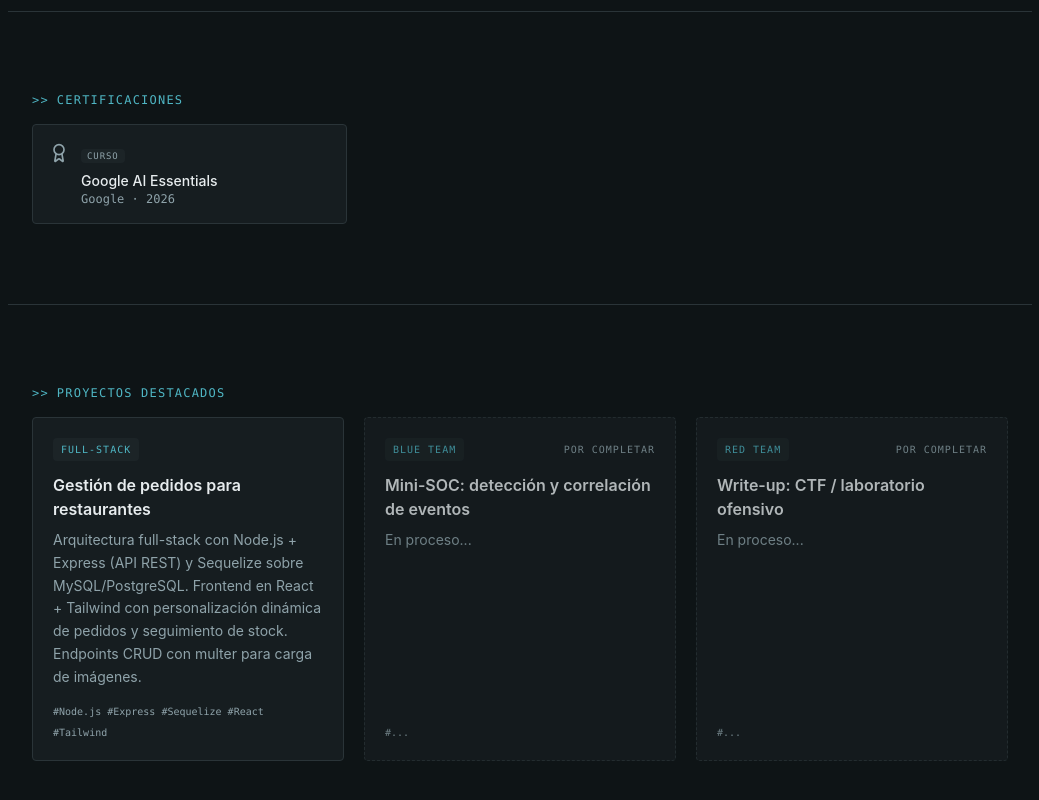
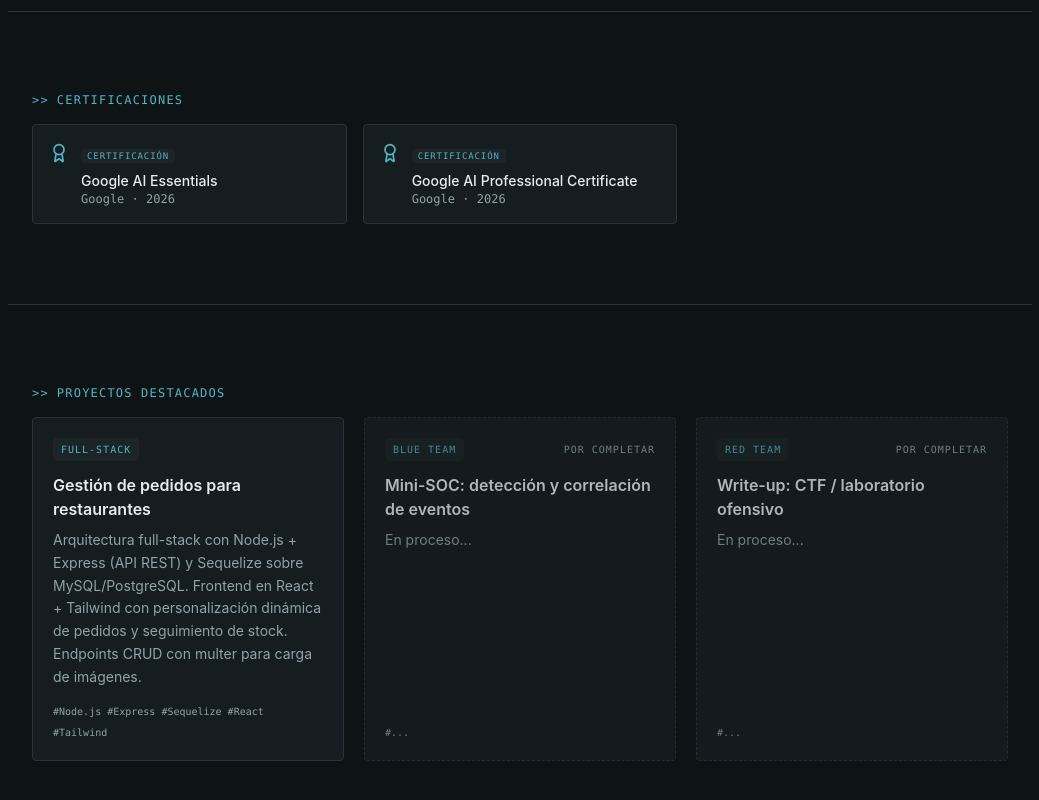
Before and after one commit to vilacprd/Portfolio, a React (Vite) app: page / in a window 1280 px wide. Shown: the part 1156-1956 px from the top of the page, without its empty margins (120-1159 px from the left). Built offline with nearby package versions, Linux system fonts and the light colour scheme.

Commit message:
Nueva certificación

```diff
--- a/src/App.jsx
+++ b/src/App.jsx
@@ -165,15 +165,27 @@ const SKILL_GROUPS = [
 
 const CERTIFICATIONS = [
   {
-    type: "course",
+    type: "certification",
     title: "Google AI Essentials",
     issuer: "Google",
     date: "2026",
     desc: {
-      es: "Curso introductorio sobre fundamentos de IA generativa: cómo funcionan estas herramientas, escritura de prompts efectivos y uso responsable de la IA en el trabajo diario.",
-      en: "Introductory course on generative AI fundamentals: how these tools work, writing effective prompts, and using AI responsibly in everyday work.",
+      es: "Certificación introductoria sobre fundamentos de IA generativa: cómo funcionan estas herramientas, escritura de prompts efectivos y uso responsable de la IA en el trabajo diario.",
+      en: "Introductory certificate on generative AI fundamentals: how these tools work, writing effective prompts, and using AI responsibly in everyday work.",
     },
     pdf: "/certs/google-ai-essentials.pdf",
+    verifyUrl: "",
+  },
+  {
+    type: "certification",
+    title: "Google AI Professional Certificate",
+    issuer: "Google",
+    date: "2026",
+    desc: {
+      es: "Certificación profesional de 8 cursos centrada en el uso avanzado de IA generativa en el trabajo: prompting estructurado, investigación con IA, redacción y comunicación, creación de contenido, análisis de datos, y construcción y despliegue de una aplicación propia mediante 'vibe coding' con Google AI Studio.",
+      en: "8-course professional certificate focused on advanced applied use of generative AI at work: structured prompting, AI-assisted research, writing and communication, content creation, data analysis, and building and deploying a custom app through vibe coding with Google AI Studio.",
+    },
+    pdf: "/certs/google-ai-professional-certificate.pdf",
     verifyUrl: "",
   },
 ];
```
Also changed, not shown: 1 other file (tests, documents, lock files or other folders).
